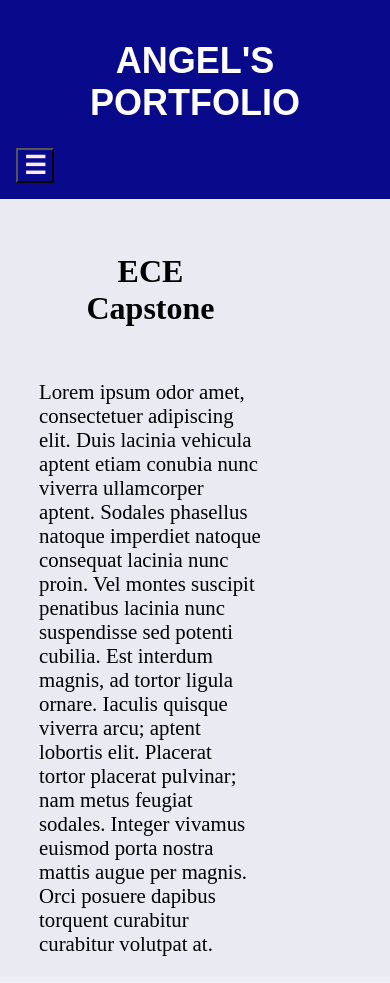
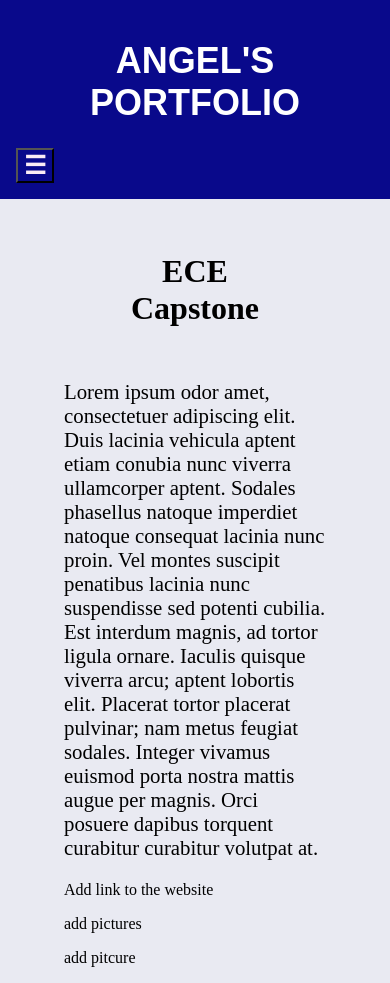
Before and after one commit to anyaga/portfolio, a Django app: page /ece_capstone in a window 390 px wide. Before the commit the page ends 956 px from the top, so only its background shows below. Run offline with Django 5.2, Linux system fonts and the light colour scheme.

Commit message:
add description of necessary pages

```diff
--- a/portfolio_project/portfolio_project/static/portfolio_project/portfolio.css
+++ b/portfolio_project/portfolio_project/static/portfolio_project/portfolio.css
@@ -37,7 +37,7 @@ https://codepen.io/sean_codes/pen/zwJQeB
     background-color: #a59bd8;
     position: fixed;
     height: 100%;
-    overflow: auto;
+    overflow: visible;
 }
 
 .sidebar div.list {
@@ -51,12 +51,6 @@ https://codepen.io/sean_codes/pen/zwJQeB
     text-decoration: none;
 }
 
-.sidebar a.active {
-    background-color: #04AA6D;
-    color: white;
-}
-
-
 .sidebar div.category_line:hover:not(.active),
 .sidebar a.project_link:hover:not(.active){
     background-color: #5f437d;
@@ -68,6 +62,32 @@ https://codepen.io/sean_codes/pen/zwJQeB
     background-color: #39235b;
     color: white;
 
+}
+
+
+@media screen and (max-width: 800px) {
+    .sidebar {
+
+        display: grid !important; /*FIGURE OUT HOW TO CLOSE*/
+        width: 100%;
+        height: auto;
+        position: relative;
+        overflow: visible;
+    }
+    .sidebar a {
+        float: left;
+        width: 100%;
+    }
+    #id_body_content{
+        margin-left:4em !important;
+    }
+}
+
+@media screen and (max-width: 400px) {
+    .sidebar a {
+        text-align: center;
+        float: none;
+    }
 }
 
 
@@ -115,24 +135,6 @@ div.content {
 .title_div{
     width:80%;
 }
-
-@media screen and (max-width: 700px) {
-    .sidebar {
-        width: 100%;
-        height: auto;
-        position: relative;
-    }
-    .sidebar a {float: left;}
-    div.content {margin-left: 0;}
-}
-
-@media screen and (max-width: 400px) {
-    .sidebar a {
-        text-align: center;
-        float: none;
-    }
-}
-
 
 #close_button{
     background-color: transparent;
@@ -199,8 +201,8 @@ div.content {
 }
 
 #id_body_content{
-    margin-left:8em;
-    margin-right:8em;
+    margin-right:4em;
+    overflow: visible;
 }
 
 
@@ -238,3 +240,8 @@ div.content {
     transform: rotate(45deg);
     -webkit-transform: rotate(45deg);
 }*/
+
+
+.individual_link span{
+    margin-left:0.5em;
+}
--- a/portfolio_project/portfolio_project/templates/portfolio_project/REU_main_page.html
+++ b/portfolio_project/portfolio_project/templates/portfolio_project/REU_main_page.html
@@ -21,4 +21,8 @@
         euismod porta nostra mattis augue per magnis. Orci posuere dapibus
         torquent curabitur curabitur volutpat at.
     </p>
+
+    <p>
+        add link to GITHUB
+    </p>
 {% endblock%}
--- a/portfolio_project/portfolio_project/templates/portfolio_project/amdibd_page.html
+++ b/portfolio_project/portfolio_project/templates/portfolio_project/amdibd_page.html
@@ -21,4 +21,8 @@
         euismod porta nostra mattis augue per magnis. Orci posuere dapibus
         torquent curabitur curabitur volutpat at.
     </p>
+    <p>
+        Add Link to GitHub Account
+    </p>
+
 {% endblock%}
--- a/portfolio_project/portfolio_project/templates/portfolio_project/base.html
+++ b/portfolio_project/portfolio_project/templates/portfolio_project/base.html
@@ -1,7 +1,7 @@
 <!DOCTYPE html>
 <html lang="en">
     <head>
-        <title>{% block title %} {% endblock %}</title>
+        <title>Portfolio: {% block title %} {% endblock %}</title>
         {% load static%}
         <link rel="stylesheet" type="text/css" href="static/portfolio_project/portfolio.css">
         <style>
@@ -10,31 +10,24 @@
     </head>
     <body>
         <div id="id_header_div">
-            <div>
-                <a id="page_title" href="{% url 'main'%}" ><h1 >Angel's Portfolio</h1></a>
-            </div>
-
+            <div><a id="page_title" href="{% url 'main'%}" ><h1 >Angel's Portfolio</h1></a></div>
             <div id="id_top_bar">
                 {% block top-bar%}
                 {% endblock %}
             </div>
-            <div style="text-align: left;">
+            <div id="id_category_button" style="text-align: left;">
                 <form method="post">
                     <button id="cat-button" type="submit" name="category-tab" style="display:{{category_button}};">&#9776;</button>
                     {% csrf_token %}
                 </form>
             </div>
         </div>
-
-
-
-
-        <div class="sidebar" style="display:{{sidebar_display}}; width: {{sidebar_width}};">
-            <form method="post">
+        <div class="sidebar" style="display:{{sidebar_display}};">
+            <form id="close_button_submission" method="post">
                 <button id="close_button" style="border:none;">|||</button>
                 {% csrf_token %}
             </form>
-            <a class="project_link" href="{% url 'main'%}"><span class="text" >Home</span></a>
+            <a id="id_home_link"class="project_link" href="{% url 'main'%}"><span class="text" >Home</span></a>
             <div id="id_class_project_page">
                 <div class="category_line">
                     <div class="title_div">
@@ -107,15 +100,13 @@
                             {% csrf_token %}
                         </form>
                     </div>
-
                 </div>
-
                 <div id="id_cad_projects_list" class="list" style="display:{{cad_proj_button}};">
                     <a class="individual_link" href="{% url 'ece_cad' %}" ><span>∟ECE Capstone CAD</span></a>
                 </div>
             </div>
-            <a class="project_link" href="{% url 'resume'%}"><span class="text">Resume</span></a>
-            <a class="project_link" href="{% url 'contact'%}"><span class="text">Contact</span></a>
+            <a id="id_resume_link" class="project_link" href="{% url 'resume'%}"><span class="text">Resume</span></a>
+            <a id="id_contact_link" class="project_link" href="{% url 'contact'%}"><span class="text">Contact</span></a>
         </div>
         <div id="id_body_content" style="margin-left: {{main_left}};">
             {% if message %}
--- a/portfolio_project/portfolio_project/templates/portfolio_project/ece_capstone.html
+++ b/portfolio_project/portfolio_project/templates/portfolio_project/ece_capstone.html
@@ -21,4 +21,16 @@
         euismod porta nostra mattis augue per magnis. Orci posuere dapibus
         torquent curabitur curabitur volutpat at.
     </p>
+
+    <p>
+        Add link to the website
+    </p>
+
+    <p>
+        add pictures
+    </p>
+
+    <p>
+        add pitcure
+    </p>
 {% endblock%}
--- a/portfolio_project/portfolio_project/templates/portfolio_project/odoo_page.html
+++ b/portfolio_project/portfolio_project/templates/portfolio_project/odoo_page.html
@@ -21,4 +21,8 @@
         euismod porta nostra mattis augue per magnis. Orci posuere dapibus
         torquent curabitur curabitur volutpat at.
     </p>
+
+    <p>
+        add pictures of odoo
+    </p>
 {% endblock%}
--- a/portfolio_project/portfolio_project/templates/portfolio_project/web_apps_page.html
+++ b/portfolio_project/portfolio_project/templates/portfolio_project/web_apps_page.html
@@ -21,4 +21,8 @@
         euismod porta nostra mattis augue per magnis. Orci posuere dapibus
         torquent curabitur curabitur volutpat at.
     </p>
+
+    <p>
+        Link to projects???
+    </p>
 {% endblock%}
--- a/portfolio_project/portfolio_project/views.py
+++ b/portfolio_project/portfolio_project/views.py
@@ -10,47 +10,50 @@ def category_press(request):
     context['personal_proj_button'] = "none"
     context['cad_proj_button']      = "none"
 
-    context['category_button'] = "inline-block"
-    context['sidebar_display'] = "none"
+    # context['category_button'] = "inline-block"
+    context['sidebar_display'] = "none !important"
     context['sidebar_width']   = "0%"
-    context['main_left']       = "10%"
+    context['main_left']       = "4em"
 
+    #Open the drop down menu
     if  request.method == 'POST' and 'category-tab' in request.POST:
         context['category_button'] = "inline-block"
         context['sidebar_display'] = "block"
         context['sidebar_width']   = "25%"
-        context['main_left']       = "35%"
-
-
-
+        context['main_left']       = "15em"
+        return context
+    #Class Project Dropdown
     if  request.method == 'POST' and 'class_proj_button' in request.POST:
         context['class_proj_button'] = "block"
         context['category_button'] = "inline-block"
         context['sidebar_display'] = "block"
         context['sidebar_width']   = "25%"
-        context['main_left']       = "35%"
-
+        context['main_left']       = "15em"
+        return context
+    #IT Project Dropdown
     if  request.method == 'POST' and 'IT_proj_button' in request.POST:
         context['IT_proj_button'] = "block"
         context['category_button'] = "inline-block"
         context['sidebar_display'] = "block"
         context['sidebar_width']   = "25%"
-        context['main_left']       = "35%"
-
+        context['main_left']       = "15em"
+        return context
+    #Personal Project Dropdown
     if  request.method == 'POST' and 'personal_proj_button' in request.POST:
         context['personal_proj_button'] = "block"
         context['category_button'] = "inline-block"
-        context['sidebar_display'] = "block"
+        context['sidebar_display'] =  "block"
         context['sidebar_width']   = "25%"
-        context['main_left']       = "35%"
-
+        context['main_left']       = "15em"
+        return context
+    #CAD Project Dropdown
     if  request.method == 'POST' and 'cad_proj_button' in request.POST:
         context['cad_proj_button'] = "block"
         context['category_button'] = "inline-block"
-        context['sidebar_display'] = "block"
+        context['sidebar_display'] = "block" #"grid"#"block"
         context['sidebar_width']   = "25%"
-        context['main_left']       = "35%"
-
+        context['main_left']       = "15em"
+        return context
         #context['cdisplay'] = "none"
     # if  request.method == 'POST' and 'close' in request.POST:
     #     context['category_button'] = "inline-block"
```
Also changed, not shown: portfolio_project/portfolio_project/templates/portfolio_project/ece_cad.html (+8 -0 lines), portfolio_project/portfolio_project/templates/portfolio_project/key_tracking_page.html (+12 -0 lines).
